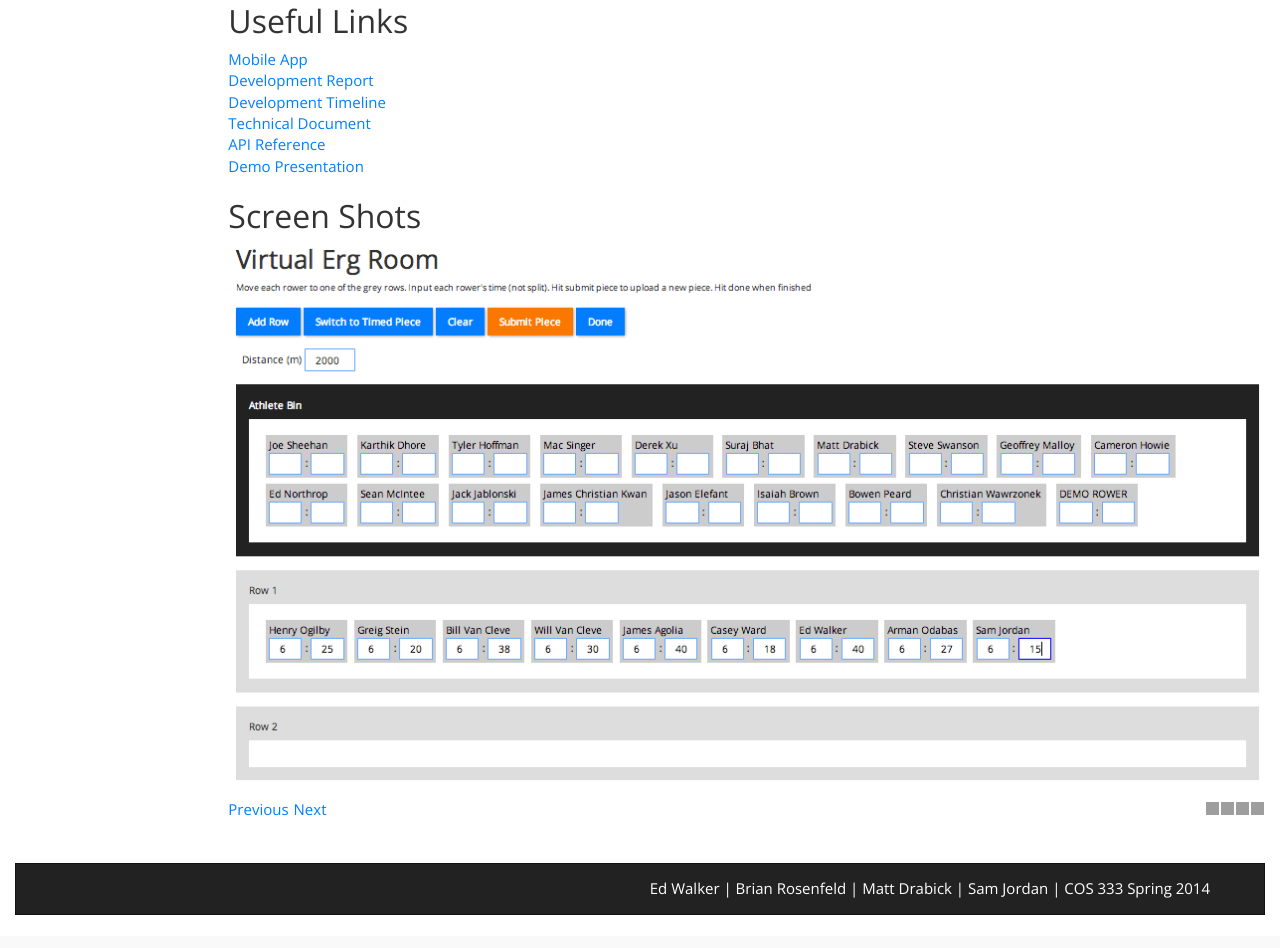
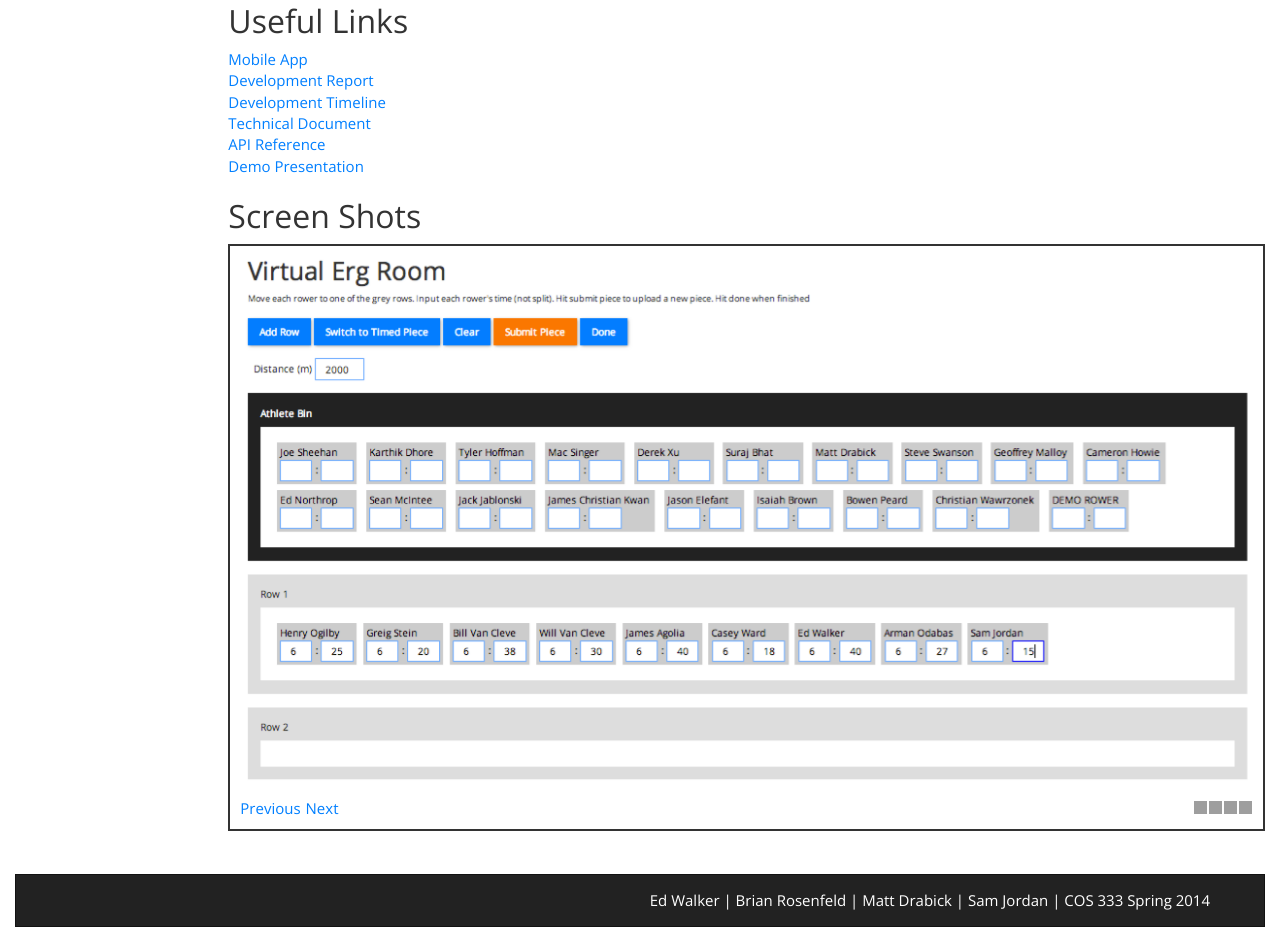
Before and after one commit to eswalker/cos333, a Django app: page / in a window 1280 px wide. Shown: the part 559-1507 px from the top of the page. Before the commit the page ends 1474 px from the top, so only its background shows below. Run offline with Django 3.2, Linux system fonts and the light colour scheme; some libraries are stand-ins or nearby versions; grey boxes are pictures that could not be loaded.

Commit message:
fixed border

```diff
--- a/rowsite/row/templates/row/index.html
+++ b/rowsite/row/templates/row/index.html
@@ -27,6 +27,8 @@
     /* Prevents slides from flashing */
     #slides {
       display:none;
+      border: 2px solid;
+      padding: 10px;
     }
 
     #slides .slidesjs-navigation {
@@ -78,7 +80,7 @@
 
   <h2>Screen Shots</h2>
   {% load staticfiles %}
-  <div id="slides" styles="border: 2px solid, padding: 10px">
+  <div id="slides">
 	<img src="{% static 'row/img/ergroom.png' %}">
     <img src="{% static 'row/img/piece.png' %}">
     <img src="{% static 'row/img/lineupboard.png' %}">
```
